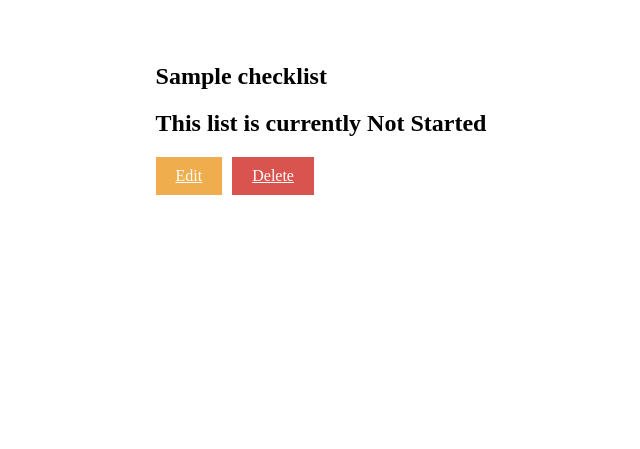
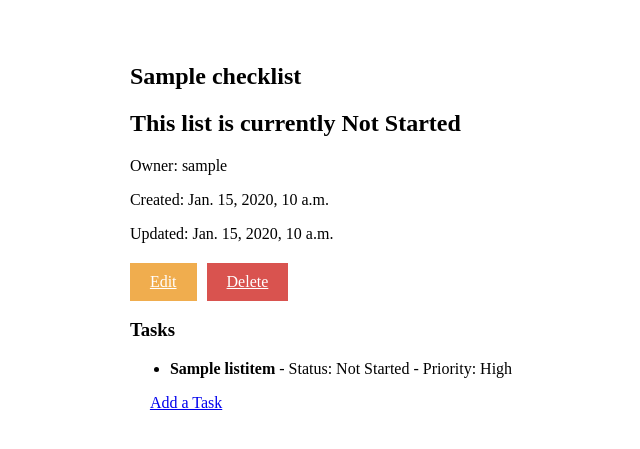
Before and after one commit to SscottK/tasker, a Django app: page /checklists/1/ in a window 1280 px wide. Shown: the top 449 px of the page, without its empty margins (319-959 px from the left). Run offline with Django 4.2, Linux system fonts and the light colour scheme; tables that the repository leaves empty hold one stand-in row (values such as "Sample post").

Commit message:
git pull

```diff
--- a/tasker_main_app/models.py
+++ b/tasker_main_app/models.py
@@ -50,7 +50,7 @@
     updated_at = models.DateTimeField(auto_now=True)
     #changing string method to display object name when printing the object to console
     def __str__(self):
-        return self.list_name
+        return self.step_name
 
 #roles to be assigned when adding users to a checklist
 ROLE_CHOICES = (
--- a/tasker_main_app/templates/checklists/detail.html
+++ b/tasker_main_app/templates/checklists/detail.html
@@ -2,16 +2,35 @@
 {% block head %}
 <link rel="stylesheet" href="{% static 'css/checklists/checklist-detail.css' %}" />
 {% endblock %}
+
 <section class="checklist-container">
   <div class="checklist-details">
     {% if checklist %}
     <h1>{{ checklist.list_name }}</h1>
     <h2>This list is currently {{ checklist.get_status_display }}</h2>
+    <p>Owner: {{ checklist.owner }}</p>
+    <p>Created: {{ checklist.created_at }}</p>
+    <p>Updated: {{ checklist.updated_at }}</p>
 
     <div class="checklist-actions">
         <a href="{% url 'checklist-update' checklist.id %}" class="btn warn">Edit</a>
         <a href="{% url 'checklist-delete' checklist.id %}" class="btn danger">Delete</a>
     </div>
+
+    <h3>Tasks</h3>
+    <ul>
+      {% for item in checklist.listitem_set.all %}
+        <li>
+          <strong>{{ item.step_name }}</strong> - Status: {{ item.get_status_display }}
+          - Priority: {{ item.high_priority|yesno:"High,Low" }}
+        </li>
+      {% empty %}
+        <li>No tasks yet. Add a task!</li>
+      {% endfor %}
+    </ul>
+
+    <a href="{% url 'add-task' checklist.id %}" class="btn primary">Add a Task</a>
+
       {% else %}
         <p>No checklist found.</p>
         {% endif %}
--- a/tasker_main_app/templates/checklists/index.html
+++ b/tasker_main_app/templates/checklists/index.html
@@ -16,7 +16,7 @@
 <ul>
     {% for checklist in checklists %}
     <a href="{% url 'checklist-detail' checklist.id %}">{{ checklist.list_name }}</a>
-        <li> Owner: {{ checklist.owner }} - Status: {{ checklist.get_status_display }} - Id: {{ checklist.id }}</li>
+        <li> Owner: {{ checklist.owner }} - Status: {{ checklist.get_status_display }}</li>
     {% empty %}
         <li>No checklists available.</li>
     {% endfor %}
--- a/tasker_main_app/urls.py
+++ b/tasker_main_app/urls.py
@@ -9,5 +9,6 @@
     path('checklists/<int:checklist_id>/', views.checklist_detail, name='checklist-detail'),
     path('checklists/<int:pk>/update/', views.ChecklistUpdate.as_view(), name='checklist-update'),
     path('checklists/<int:pk>/delete/', views.ChecklistDelete.as_view(), name='checklist-delete'),
+    path('checklists/<int:checklist_id>/add-task', views.add_task_to_checklist, name='add-task')
 
 ]
--- a/tasker_main_app/views.py
+++ b/tasker_main_app/views.py
@@ -1,9 +1,9 @@
-from django.shortcuts import render, get_object_or_404
+from django.shortcuts import render, redirect, get_object_or_404
 from django.urls import reverse_lazy
 from django.http import HttpResponse
 from django.views.generic.edit import CreateView, UpdateView, DeleteView
-from .models import Checklist
-from .forms import ChecklistForm
+from .models import Checklist, Listitem
+from .forms import ChecklistForm, ListitemForm
 
 # Create your views here.
 
@@ -27,9 +27,11 @@
 #view of one checklist
 def checklist_detail(request, checklist_id):
     checklist = get_object_or_404(Checklist, id=checklist_id)
+    listitems = checklist.listitem_set.all()
 
     return render(request, 'checklists/detail.html', {
         'checklist': checklist,
+        'listitems': listitems,
     })
 
 
@@ -47,3 +49,22 @@
     model = Checklist
     success_url = '/checklists/'
     template_name = 'main_app/checklist_confirm_delete.html'
+
+
+def add_task_to_checklist(request, checklist_id):
+    checklist = get_object_or_404(Checklist, id=checklist_id)
+
+    if request.method == 'POST':
+        form = ListitemForm(request.POST)
+        if form.is_valid():
+            listitem = form.save(commit=False)
+            listitem.checklist = checklist
+            listitem.save
+            return redirect('checklist-detail', checklist_id=checklist.id)
+    else:
+        form = ListitemForm()
+
+    return render(request, 'checklists/add_task.html', {
+        'form': form,
+        'checklist': checklist,
+    })
```
Also changed, not shown: tasker_main_app/forms.py (+7 -1 lines), tasker_main_app/templates/checklists/add_task.html (added, +13 -0 lines).
